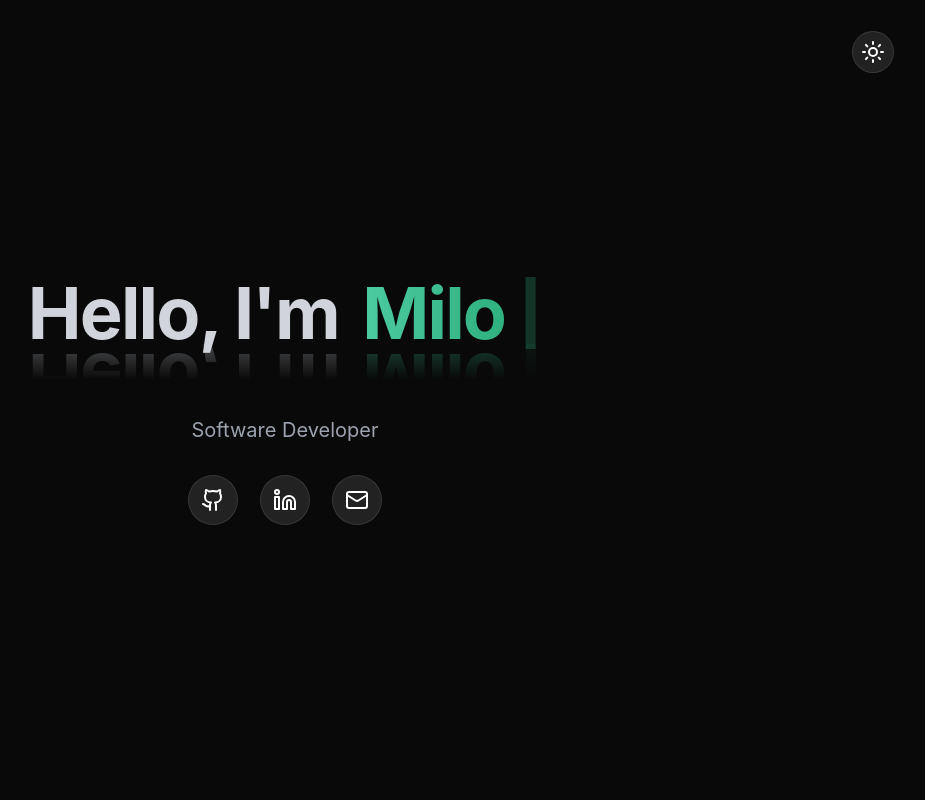
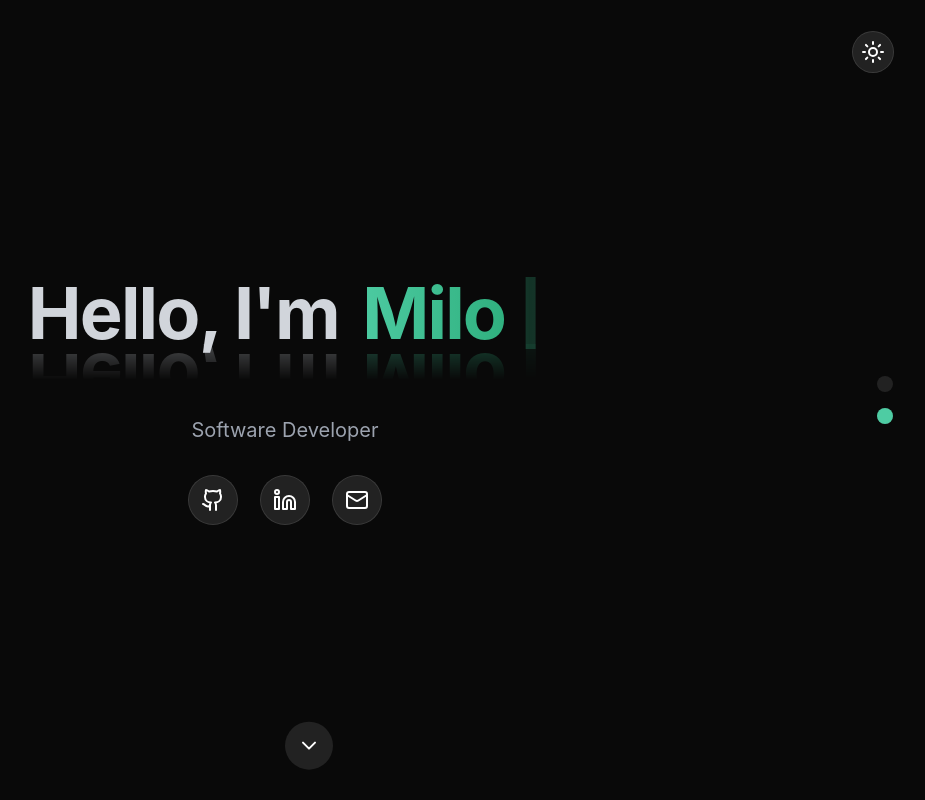
Before and after one commit to MiloBarai/Personal_Page, a React (Create React App) app: page / in a window 1280 px wide. Shown: the top 800 px of the page, without its empty margins (355-1280 px from the left). Built offline with nearby package versions, Linux system fonts and the light colour scheme.

Commit message:
Removing scroll bar, adding arrows and section nav

```diff
--- a/src/App.css
+++ b/src/App.css
@@ -99,3 +99,20 @@ body {
 a, button {
   cursor: none;
 }
+
+/* Remove all previous scrollbar styles and just keep these */
+
+/* Hide default scrollbar */
+::-webkit-scrollbar {
+  display: none;
+}
+
+/* Hide scrollbar for Firefox */
+* {
+  scrollbar-width: none;
+}
+
+/* Ensure smooth scrolling */
+html {
+  scroll-behavior: smooth;
+}
--- a/src/App.js
+++ b/src/App.js
@@ -1,15 +1,19 @@
 import HeroSection from './components/HeroSection';
 import ProjectSection from './components/ProjectSection';
+import SectionNavigator from './components/SectionNavigator';
 import { ThemeProvider } from './context/ThemeContext';
 import './App.css';
 
 function App() {
   return (
     <ThemeProvider>
-      <main>
-        <HeroSection />
-        <ProjectSection />
-      </main>
+      <div className="relative">
+        <SectionNavigator />
+        <main>
+          <HeroSection />
+          <ProjectSection />
+        </main>
+      </div>
     </ThemeProvider>
   );
 }
--- a/src/components/HeroSection.js
+++ b/src/components/HeroSection.js
@@ -4,6 +4,8 @@ import { useState, useEffect } from 'react';
 import { useMagneticHover } from '../hooks/useMagneticHover';
 import { useTheme } from '../context/ThemeContext';
 import CursorTrail from './CursorTrail';
+import ScrollArrow from './ScrollArrow';
+import { useNextSection } from '../hooks/useNextSection';
 
 const HeroSection = () => {
   const [text, setText] = useState("");
@@ -14,6 +16,7 @@ const HeroSection = () => {
   const controls = useAnimationControls();
 
   const themeButtonRef = useMagneticHover(0.3);
+  const { hasNext, scrollToNext } = useNextSection('hero-section');
 
   useEffect(() => {
     let currentText = "";
@@ -43,7 +46,7 @@ const HeroSection = () => {
   }, [controls, fullText]);
 
   return (
-    <section className={`relative min-h-screen flex flex-col items-center justify-center transition-colors duration-300 ${
+    <section id="hero-section" className={`relative min-h-screen flex flex-col items-center justify-center transition-colors duration-300 ${
       darkMode
         ? 'bg-[#0a0a0a]'
         : 'bg-gray-50'
@@ -145,6 +148,11 @@ const HeroSection = () => {
           <SocialLink href="mailto:your.email@example.com" icon={<Mail size={24} />} darkMode={darkMode} />
         </motion.div>
       </motion.div>
+
+      <ScrollArrow
+        onClick={scrollToNext}
+        hasNext={hasNext}
+      />
     </section>
   );
 };
--- a/src/components/ProjectSection.js
+++ b/src/components/ProjectSection.js
@@ -1,6 +1,8 @@
 import { motion } from 'framer-motion';
 import { useMagneticHover } from '../hooks/useMagneticHover';
 import { useTheme } from '../context/ThemeContext';
+import ScrollArrow from './ScrollArrow';
+import { useNextSection } from '../hooks/useNextSection';
 
 const ProjectCard = ({ title, description, image, technologies, link }) => {
   const { darkMode } = useTheme();
@@ -175,6 +177,7 @@ const ProjectRow = ({ projects, rowIndex }) => {
 
 const ProjectSection = () => {
   const { darkMode } = useTheme();
+  const { hasNext, hasPrevious, scrollToNext, scrollToPrevious } = useNextSection('projects-section');
 
   const allProjects = [
     {
@@ -201,11 +204,9 @@ const ProjectSection = () => {
   }
 
   return (
-    <section
-      className={`min-h-screen py-20 transition-colors duration-300 ${
-        darkMode ? 'bg-[#0a0a0a]' : 'bg-gray-50'
-      }`}
-    >
+    <section id="projects-section" className={`relative min-h-screen py-20 transition-colors duration-300 ${
+      darkMode ? 'bg-[#0a0a0a]' : 'bg-gray-50'
+    }`}>
       <div className="container mx-auto px-4">
         <motion.h2
           initial={{ opacity: 0, y: 20 }}
@@ -231,6 +232,11 @@ const ProjectSection = () => {
           ))}
         </div>
       </div>
+
+      <ScrollArrow
+        onClick={scrollToNext}
+        hasNext={hasNext}
+      />
     </section>
   );
 };
--- /dev/null
+++ b/src/components/ScrollArrow.js
@@ -0,0 +1,34 @@
+import { motion } from 'framer-motion';
+import { ChevronDown } from 'lucide-react';
+import { useTheme } from '../context/ThemeContext';
+
+const ScrollArrow = ({ onClick, hasNext }) => {
+  const { darkMode } = useTheme();
+
+  if (!hasNext) return null;
+
+  return (
+    <motion.button
+      onClick={onClick}
+      className={`absolute bottom-8 left-1/2 transform -translate-x-1/2 p-3 rounded-full transition-colors ${
+        darkMode
+          ? 'bg-white/10 hover:bg-[#4ECCA3]/20 text-white hover:text-[#4ECCA3]'
+          : 'bg-black/5 hover:bg-[#2EAF7D]/20 text-gray-600 hover:text-[#2EAF7D]'
+      }`}
+      initial={{ y: 0 }}
+      animate={{
+        y: [0, 10, 0],
+      }}
+      transition={{
+        duration: 2,
+        repeat: Infinity,
+        ease: "easeInOut"
+      }}
+      whileHover={{ scale: 1.1 }}
+    >
+      <ChevronDown size={24} />
+    </motion.button>
+  );
+};
+
+export default ScrollArrow;
--- /dev/null
+++ b/src/components/ScrollArrows.js
@@ -0,0 +1,57 @@
+import { motion } from 'framer-motion';
+import { ChevronDown, ChevronUp } from 'lucide-react';
+import { useTheme } from '../context/ThemeContext';
+
+const ScrollArrows = ({ onUpClick, onDownClick, hasNext, hasPrevious }) => {
+  const { darkMode } = useTheme();
+
+  const buttonClasses = `absolute left-1/2 transform -translate-x-1/2 p-3 rounded-full transition-colors ${
+    darkMode
+      ? 'bg-white/10 hover:bg-[#4ECCA3]/20 text-white hover:text-[#4ECCA3]'
+      : 'bg-black/5 hover:bg-[#2EAF7D]/20 text-gray-600 hover:text-[#2EAF7D]'
+  }`;
+
+  return (
+    <>
+      {hasPrevious && (
+        <motion.button
+          onClick={onUpClick}
+          className={`${buttonClasses} top-8`}
+          initial={{ y: 0 }}
+          animate={{
+            y: [0, -10, 0],
+          }}
+          transition={{
+            duration: 2,
+            repeat: Infinity,
+            ease: "easeInOut"
+          }}
+          whileHover={{ scale: 1.1 }}
+        >
+          <ChevronUp size={24} />
+        </motion.button>
+      )}
+
+      {hasNext && (
+        <motion.button
+          onClick={onDownClick}
+          className={`${buttonClasses} bottom-8`}
+          initial={{ y: 0 }}
+          animate={{
+            y: [0, 10, 0],
+          }}
+          transition={{
+            duration: 2,
+            repeat: Infinity,
+            ease: "easeInOut"
+          }}
+          whileHover={{ scale: 1.1 }}
+        >
+          <ChevronDown size={24} />
+        </motion.button>
+      )}
+    </>
+  );
+};
+
+export default ScrollArrows;
--- /dev/null
+++ b/src/components/SectionNavigator.js
@@ -0,0 +1,96 @@
+import { useState, useEffect } from 'react';
+import { motion } from 'framer-motion';
+import { useTheme } from '../context/ThemeContext';
+
+// Section names configuration
+const SECTION_NAMES = {
+  'hero-section': 'Home',
+  'projects-section': 'Projects',
+  // Add more sections as needed
+  // 'skills-section': 'Skills',
+  // 'contact-section': 'Contact',
+};
+
+const SectionNavigator = () => {
+  const [sections, setSections] = useState([]);
+  const [activeSection, setActiveSection] = useState(0);
+  const { darkMode } = useTheme();
+
+  useEffect(() => {
+    // Get all sections
+    const sectionElements = document.querySelectorAll('section');
+    setSections(Array.from(sectionElements));
+
+    const handleScroll = () => {
+      const scrollPosition = window.scrollY + window.innerHeight / 2;
+
+      // Find which section is currently in view
+      for (let i = 0; i < sectionElements.length; i++) {
+        const section = sectionElements[i];
+        const sectionTop = section.offsetTop;
+        const sectionBottom = sectionTop + section.offsetHeight;
+
+        if (scrollPosition >= sectionTop && scrollPosition < sectionBottom) {
+          setActiveSection(i);
+          break;
+        }
+      }
+    };
+
+    window.addEventListener('scroll', handleScroll);
+    handleScroll(); // Initial check
+
+    return () => window.removeEventListener('scroll', handleScroll);
+  }, []);
+
+  const scrollToSection = (index) => {
+    sections[index]?.scrollIntoView({ behavior: 'smooth' });
+  };
+
+  const getSectionName = (section, index) => {
+    const id = section.id;
+    return SECTION_NAMES[id] || `Section ${index + 1}`;
+  };
+
+  return (
+    <div className="fixed right-8 top-1/2 transform -translate-y-1/2 z-50 hidden md:flex flex-col gap-4">
+      {sections.map((section, index) => (
+        <motion.button
+          key={index}
+          className={`w-4 h-4 rounded-full relative group ${
+            darkMode ? 'bg-white/10' : 'bg-black/10'
+          }`}
+          onClick={() => scrollToSection(index)}
+          whileHover={{ scale: 1.2 }}
+          initial={false}
+        >
+          <motion.div
+            className={`absolute inset-0 rounded-full transition-colors ${
+              activeSection === index
+                ? darkMode
+                  ? 'bg-[#4ECCA3]'
+                  : 'bg-[#2EAF7D]'
+                : 'bg-transparent'
+            }`}
+            initial={false}
+            animate={{
+              scale: activeSection === index ? 1 : 0,
+            }}
+            transition={{ duration: 0.2 }}
+          />
+
+          {/* Label on hover */}
+          <div className={`absolute right-full mr-4 top-1/2 -translate-y-1/2 px-2 py-1 rounded whitespace-nowrap opacity-0 group-hover:opacity-100 transition-opacity ${
+            darkMode
+              ? 'bg-white/10 text-white'
+              : 'bg-black/10 text-gray-800'
+          }`}>
+            {getSectionName(section, index)}
+          </div>
+        </motion.button>
+      ))}
+    </div>
+  );
+};
+
+export default SectionNavigator;
--- a/src/context/ThemeContext.js
+++ b/src/context/ThemeContext.js
@@ -9,10 +9,13 @@ export const ThemeProvider = ({ children }) => {
   });
 
   useEffect(() => {
+    const htmlElement = document.documentElement;
     if (darkMode) {
-      document.documentElement.classList.add('dark');
+      htmlElement.classList.add('dark');
+      htmlElement.classList.remove('light');
     } else {
-      document.documentElement.classList.remove('dark');
+      htmlElement.classList.add('light');
+      htmlElement.classList.remove('dark');
     }
     localStorage.setItem('darkMode', JSON.stringify(darkMode));
   }, [darkMode]);
--- /dev/null
+++ b/src/hooks/useNextSection.js
@@ -0,0 +1,39 @@
+import { useEffect, useState } from 'react';
+
+export const useNextSection = (currentSectionId) => {
+  const [adjacentSections, setAdjacentSections] = useState({
+    next: null,
+    previous: null
+  });
+
+  useEffect(() => {
+    const sections = document.querySelectorAll('section');
+    const currentIndex = Array.from(sections).findIndex(
+      section => section.id === currentSectionId
+    );
+
+    setAdjacentSections({
+      next: currentIndex < sections.length - 1 ? sections[currentIndex + 1] : null,
+      previous: currentIndex > 0 ? sections[currentIndex - 1] : null
+    });
+  }, [currentSectionId]);
+
+  const scrollToNext = () => {
+    if (adjacentSections.next) {
+      adjacentSections.next.scrollIntoView({ behavior: 'smooth' });
+    }
+  };
+
+  const scrollToPrevious = () => {
+    if (adjacentSections.previous) {
+      adjacentSections.previous.scrollIntoView({ behavior: 'smooth' });
+    }
+  };
+
+  return {
+    hasNext: !!adjacentSections.next,
+    hasPrevious: !!adjacentSections.previous,
+    scrollToNext,
+    scrollToPrevious
+  };
+};
```
